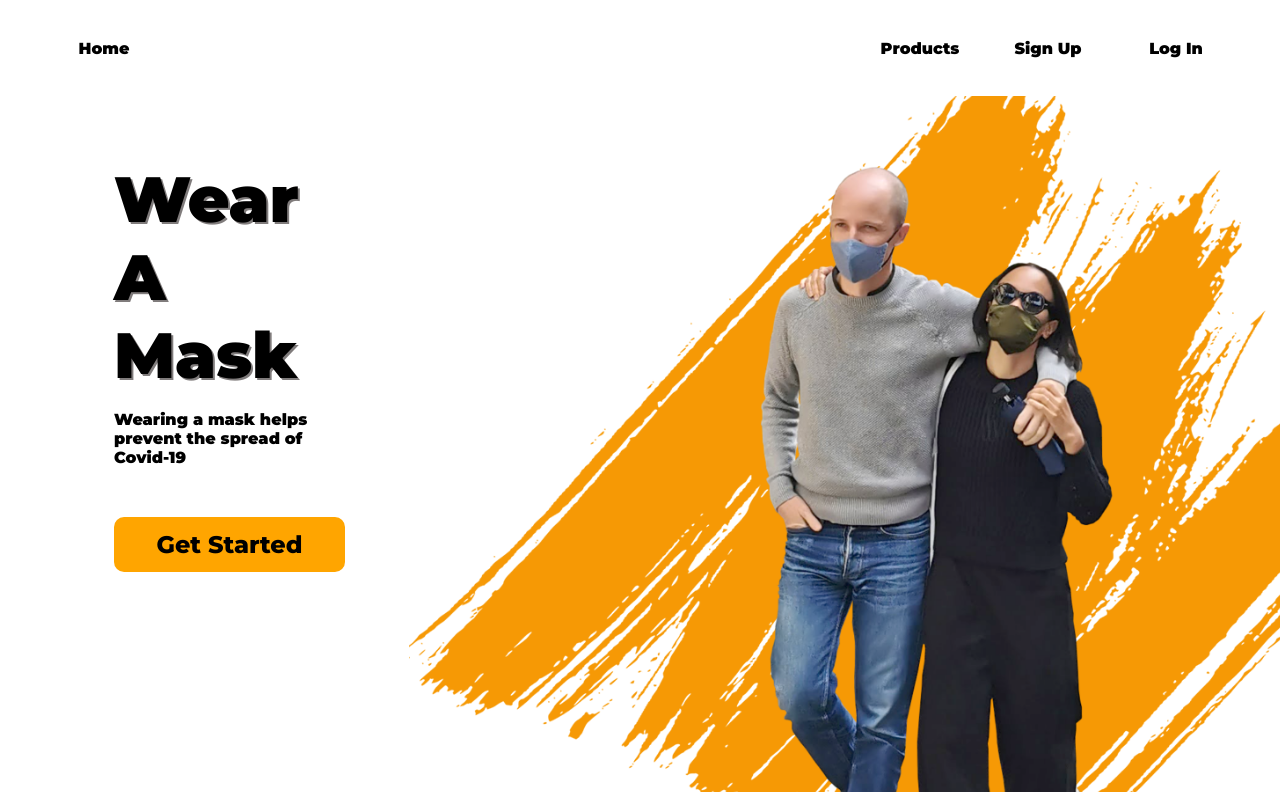
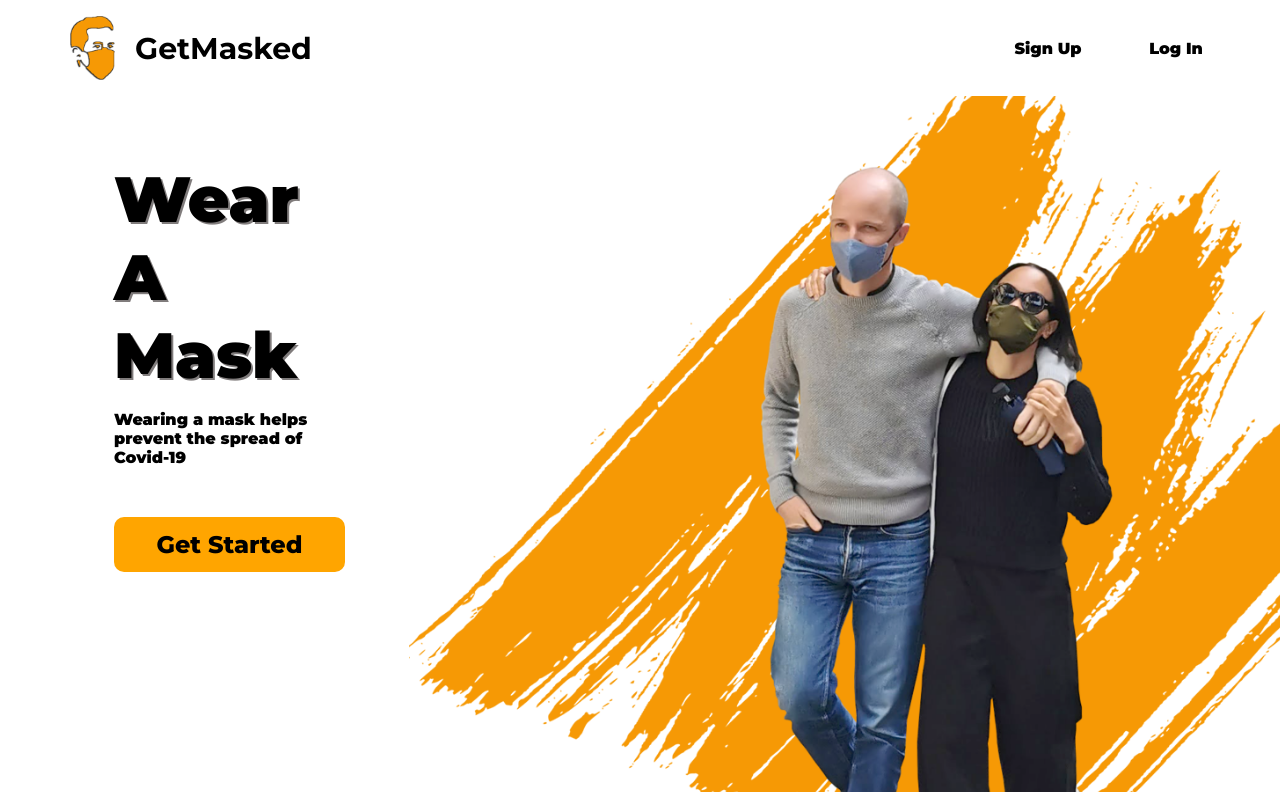
Before and after one commit to CodyAshby222/web-store, a React (Create React App) app in the folder client/: page / in a window 1280 px wide. Built offline with nearby package versions, Linux system fonts and the light colour scheme.

Commit message:
navbar changes

```diff
--- a/client/public/index.html
+++ b/client/public/index.html
@@ -4,6 +4,7 @@
     <meta charset="utf-8" />
     <link rel="icon" href="%PUBLIC_URL%/favicon.ico" />
     <link href="https://fonts.googleapis.com/css2?family=Montserrat:wght@100;200;300;400;500;600;700;800;900&display=swap" rel="stylesheet">
+    <link href="https://fonts.googleapis.com/css2?family=Caveat:wght@700&display=swap" rel="stylesheet">
     <meta name="viewport" content="width=device-width, initial-scale=1" />
     <meta name="theme-color" content="#000000" />
     <meta
--- a/client/src/App.js
+++ b/client/src/App.js
@@ -134,20 +134,32 @@ const App = () => {
   return (
     <Router>
       <nav>
+        <div>
+          <Link to="/" style={{}}>
+            <div
+              style={{
+                display: "flex",
+                flexDirection: "row",
+                alignItems: "center",
+              }}
+            >
+              <img
+                style={{ width: 45, marginLeft: 30 }}
+                src="/mask_logo.png"
+                alt="Get Masked Logo"
+              />
+              <div className="navTitle">GetMasked</div>
+            </div>
+          </Link>
+        </div>
         {loggedIn && (
           <>
-            <div>
+            {/* <div>
               <Link to="/products" className="navLink">
                 Brand
               </Link>
-            </div>
-
+            </div> */}
             <section>
-              {/* <div>
-                <Link to="/products" className="navLink">
-                  Products
-                </Link>
-              </div> */}
               <div>
                 <Link to="/account/edit" className="navLink">
                   Edit Account {name}
@@ -166,31 +178,12 @@ const App = () => {
               <div onClick={() => signout()} className="signoutText navLink">
                 Sign Out
               </div>
-              {/* <div className="toggleNav navLink" onClick={() => toggleMenu()}>
-                {name}
-              </div> */}
             </section>
-            {/* <div id="navMenu" className={showMenu ? "" : "collapsed"}>
-              <Link to="/account/edit">Edit Account</Link>
-              <Link to="/orders">Your Orders</Link>
-              <Link to="/cart">Cart</Link>
-            </div> */}
           </>
         )}
         {!loggedIn && (
           <>
-            <div>
-              <Link to="/" className="navLink">
-                Home
-              </Link>
-            </div>
-
             <section>
-              <div>
-                <Link to="/products" className="navLink">
-                  Products
-                </Link>
-              </div>
               <div>
                 <Link to="/signup" className="navLink">
                   Sign Up
--- a/client/src/styles/nav.css
+++ b/client/src/styles/nav.css
@@ -80,3 +80,10 @@ nav a,
 #navMenu.collapsed {
   height: 0;
 }
+
+.navTitle {
+  color: black;
+  font-size: 30px;
+  margin-left: 20px;
+  font-weight: 700;
+}
```
Also changed, not shown: client/public/mask_logo.png (added).
